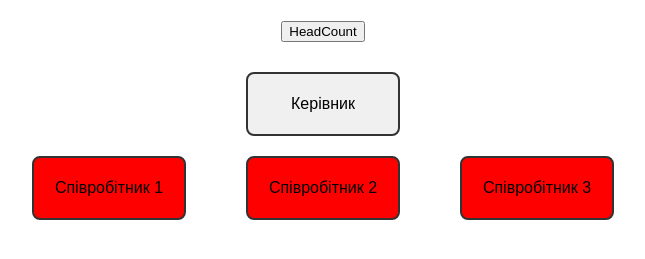
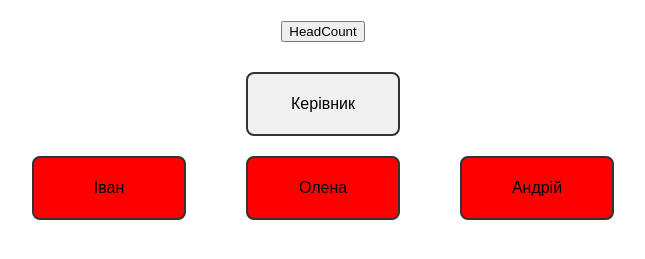
Before and after one commit to Zablotskyi/HeadCount, a plain HTML site: page src/HeadCount.html in a window 1280 px wide. Both pictures are taken after a click on the button "HeadCount". Shown: the part 127-386 px from the top of the page, without its empty margins (317-962 px from the left). Drawn offline with Linux system fonts and the light colour scheme.

Commit message:
added: 1. Local status saving (who has already pressed the button). 2. Added the names of employees.

```diff
--- a/src/HeadCount.html
+++ b/src/HeadCount.html
@@ -46,17 +46,30 @@
 <div class="tree">
     <div class="node" id="manager">Керівник</div>
     <div class="subordinates">
-        <div class="node" id="emp1" onclick="confirmPresence('emp1')">Співробітник 1</div>
-        <div class="node" id="emp2" onclick="confirmPresence('emp2')">Співробітник 2</div>
-        <div class="node" id="emp3" onclick="confirmPresence('emp3')">Співробітник 3</div>
+        <div class="node" id="emp1" onclick="confirmPresence('emp1')">Іван</div>
+        <div class="node" id="emp2" onclick="confirmPresence('emp2')">Олена</div>
+        <div class="node" id="emp3" onclick="confirmPresence('emp3')">Андрій</div>
     </div>
 </div>
 
 <script>
+    const employees = ['emp1', 'emp2', 'emp3'];
+
+    function loadState() {
+        employees.forEach(id => {
+            const el = document.getElementById(id);
+            const state = localStorage.getItem(id);
+            if (state) {
+                el.style.backgroundColor = state;
+            }
+        });
+    }
+
     function startHeadCount() {
-        ['emp1', 'emp2', 'emp3'].forEach(id => {
+        employees.forEach(id => {
             const el = document.getElementById(id);
             el.style.backgroundColor = 'red';
+            localStorage.setItem(id, 'red');
         });
     }
 
@@ -64,8 +77,11 @@
         const el = document.getElementById(empId);
         if (el.style.backgroundColor === 'red') {
             el.style.backgroundColor = 'green';
+            localStorage.setItem(empId, 'green');
         }
     }
+
+    window.onload = loadState;
 </script>
 </body>
 </html>
```
